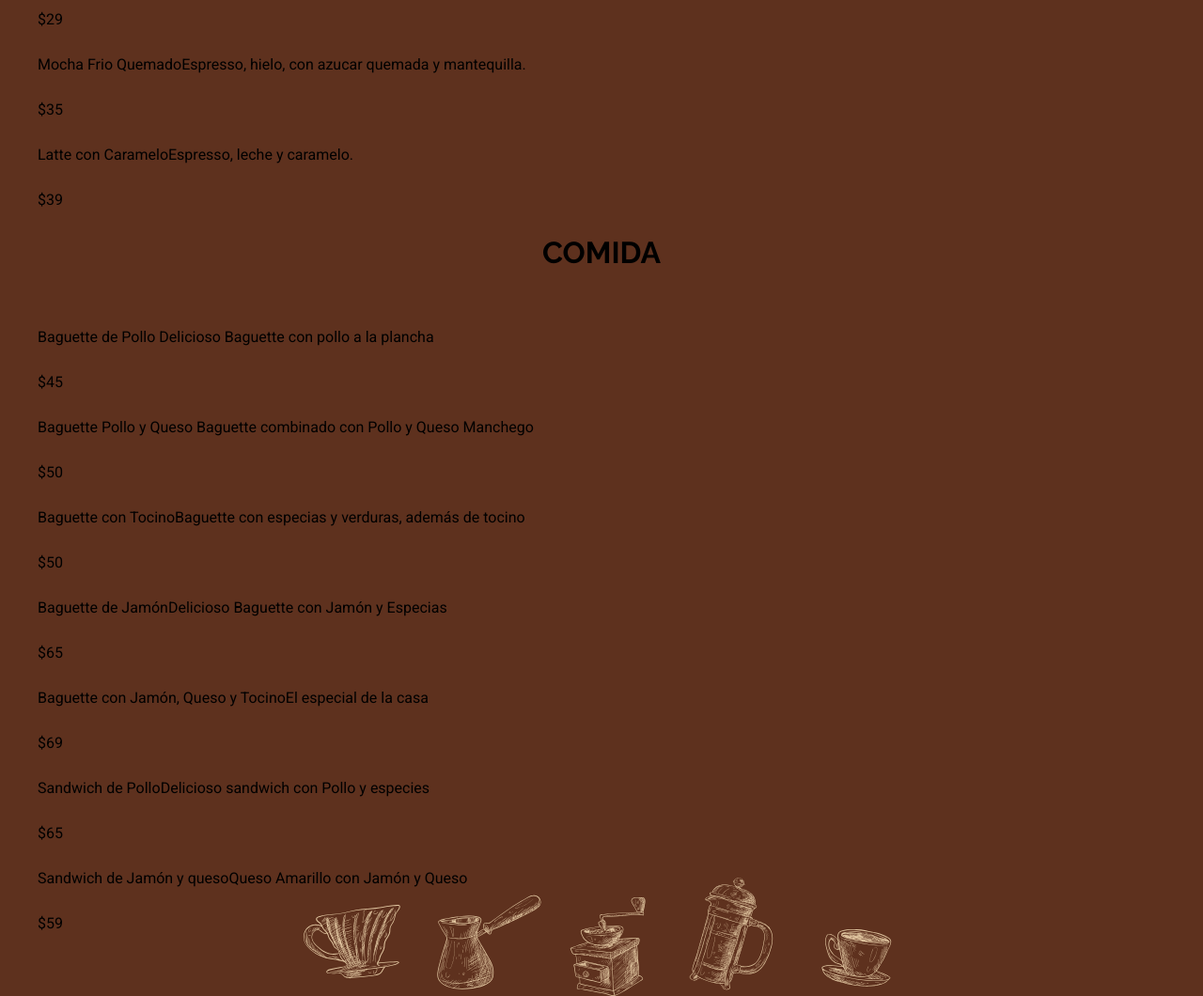
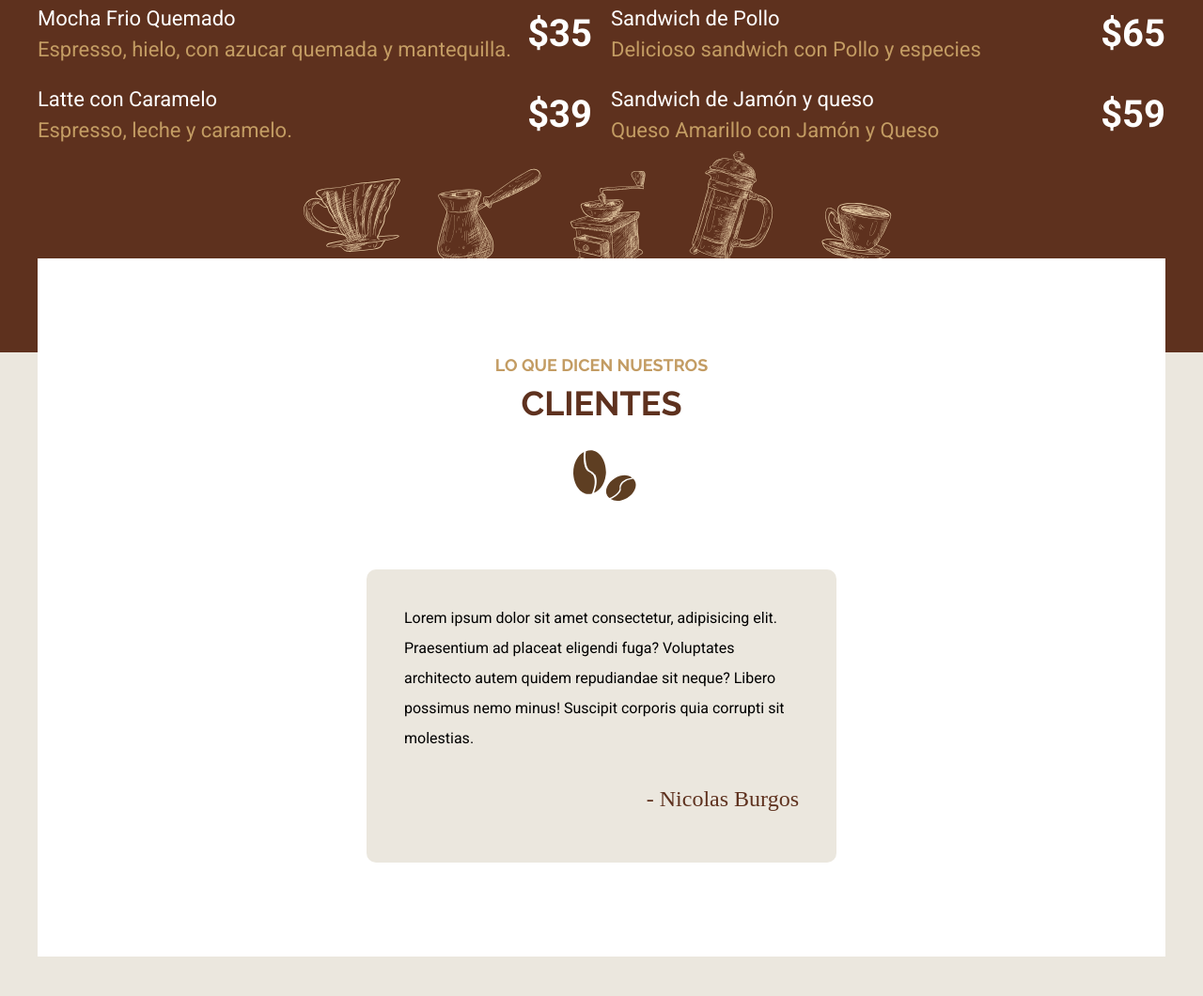
Before and after one commit to Nburgos13/Cafeteria_SASS, a website: page index.html in a window 1280 px wide. Shown: the part 4039-5099 px from the top of the page at 94% size. After the commit the page ends 5057 px from the top, so only its background shows below. Drawn offline with Linux system fonts and the light colour scheme; a web font is replaced by a local one.

Commit message:
clientes

```diff
--- a/index.html
+++ b/index.html
@@ -208,5 +208,21 @@
         </section>
       </div>
     </section>
+
+    <section
+      class="nuestros-testimoniales contenedor bg-white margin-negativo-10"
+    >
+      <h2><span>Lo que dicen nuestros</span>Clientes</h2>
+
+      <div class="testimonial">
+        <p>
+          Lorem ipsum dolor sit amet consectetur, adipisicing elit. Praesentium
+          ad placeat eligendi fuga? Voluptates architecto autem quidem
+          repudiandae sit neque? Libero possimus nemo minus! Suscipit corporis
+          quia corrupti sit molestias.
+        </p>
+        <p class="autor">- Nicolas Burgos</p>
+      </div>
+    </section>
   </body>
 </html>
--- a/src/scss/base/_utilidades.scss
+++ b/src/scss/base/_utilidades.scss
@@ -7,3 +7,11 @@
 .bg-primario {
   background-color: v.$primario;
 }
+
+.bg-white {
+  background-color: v.$blanco;
+}
+
+.margin-negativo-10 {
+  margin-top: -10rem;
+}
--- a/src/scss/inicio/_index.scss
+++ b/src/scss/inicio/_index.scss
@@ -2,3 +2,4 @@
 @forward "iconos";
 @forward "galeria";
 @forward "menu";
+@forward "testimoniales";
--- a/src/scss/inicio/_menu.scss
+++ b/src/scss/inicio/_menu.scss
@@ -7,7 +7,7 @@
   background-repeat: no-repeat;
   background-position: center 5rem, center 92%, 100%;
   background-size: 200%;
-  padding: 15rem 5rem 20rem 5rem;
+  padding: 15rem 2rem 20rem 2rem;
 
   @include m.tablet {
     padding: 15rem 0 20rem 0;
@@ -18,3 +18,34 @@
     background-size: 50%, 50%, 100%;
   }
 }
+
+.grid-menu {
+  @include m.tablet {
+    @include m.grid(2, 2rem);
+  }
+}
+
+.menu {
+  h3 {
+    color: v.$blanco;
+  }
+  li {
+    display: flex;
+    justify-content: space-between;
+    align-items: center;
+    p {
+      color: v.$blanco;
+      font-size: 2.2rem;
+      line-height: 1.5;
+      margin: 0 0 2rem 0;
+      span {
+        display: block;
+        color: v.$secundario;
+      }
+    }
+    .precio {
+      font-size: 4rem;
+      font-weight: 700;
+    }
+  }
+}
--- /dev/null
+++ b/src/scss/inicio/_testimoniales.scss
@@ -0,0 +1,25 @@
+@use "base/variables" as v;
+@use "base/mixins" as m;
+
+.nuestros-testimoniales {
+  padding: 10rem 2rem;
+
+  @include m.tablet {
+    padding: 10rem;
+  }
+
+  .testimonial {
+    background-color: v.$cafeClaro;
+    padding: 2rem 4rem;
+    max-width: 50rem;
+    margin: 0 auto;
+    border-radius: 1rem;
+
+    .autor {
+      text-align: right;
+      font-size: 2.4rem;
+      color: v.$primario;
+      font-family: v.$fuente_Cursiva;
+    }
+  }
+}
```
Also changed, not shown: build/css/app.css.
